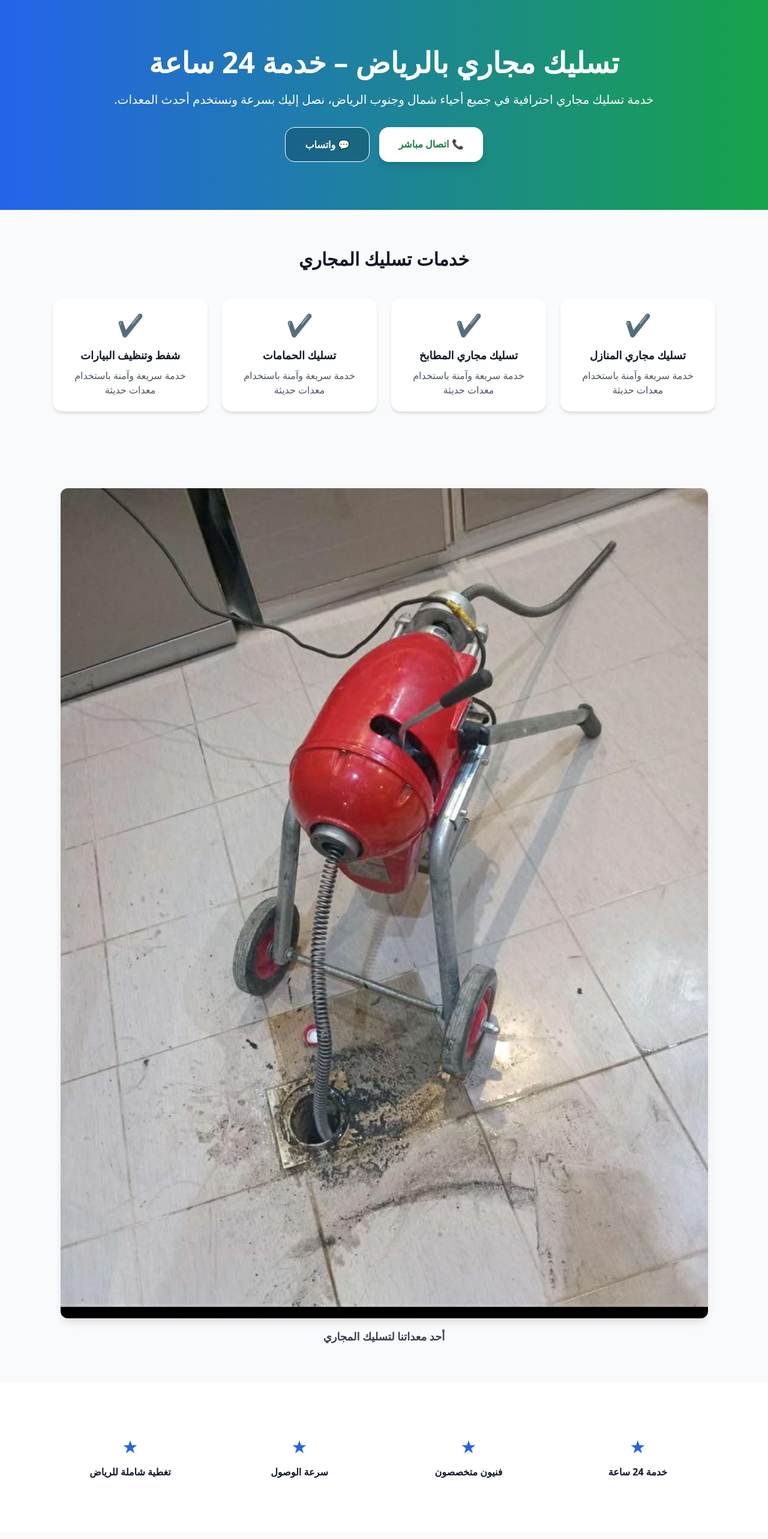
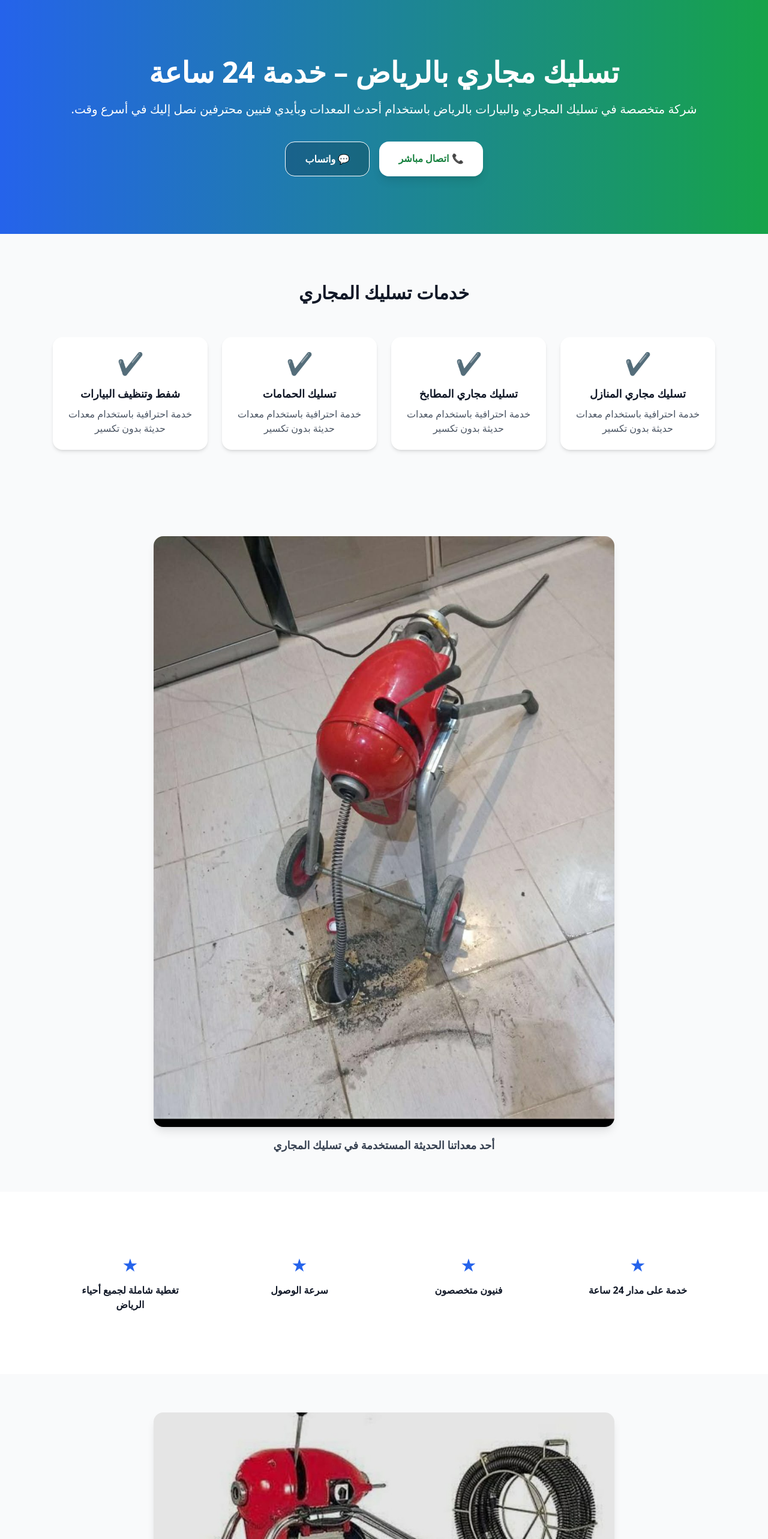
Before and after one commit to youssefahmed59/taslik-majari-riyadh, a Next.js app: page / in a window 1280 px wide. Shown: the top 2566 px of the page at 60% size. Built offline with nearby package versions, Linux system fonts and the light colour scheme.

Commit message:
Refactor Home page content and layout
Updated text and structure for better clarity and professionalism in the service description. Adjusted layout and styling for sections to enhance user experience.

```diff
--- a/app/page.jsx
+++ b/app/page.jsx
@@ -1,15 +1,18 @@
 export default function Home() {
   return (
     <main className="bg-gray-50">
+
       {/* Hero Section */}
       <section className="bg-gradient-to-l from-green-600 to-blue-600 text-white">
-        <div className="max-w-6xl mx-auto px-6 py-20 text-center">
+        <div className="max-w-6xl mx-auto px-6 py-24 text-center">
           <h1 className="text-4xl md:text-5xl font-extrabold mb-6">
             تسليك مجاري بالرياض – خدمة 24 ساعة
           </h1>
-          <p className="text-lg md:text-xl mb-8 leading-relaxed">
-            خدمة تسليك مجاري احترافية في جميع أحياء شمال وجنوب الرياض، نصل إليك بسرعة ونستخدم أحدث المعدات.
+          <p className="text-lg md:text-xl mb-10 leading-relaxed">
+            شركة متخصصة في تسليك المجاري والبيارات بالرياض باستخدام أحدث المعدات
+            وبأيدي فنيين محترفين نصل إليك في أسرع وقت.
           </p>
+
           <div className="flex justify-center gap-4 flex-wrap">
             <a
               href="tel:0551316892"
@@ -28,8 +31,11 @@ export default function Home() {
       </section>
 
       {/* Services */}
-      <section className="max-w-6xl mx-auto px-6 py-16">
-        <h2 className="text-3xl font-bold text-center mb-12">خدمات تسليك المجاري</h2>
+      <section className="max-w-6xl mx-auto px-6 py-20">
+        <h2 className="text-3xl font-bold text-center mb-14">
+          خدمات تسليك المجاري
+        </h2>
+
         <div className="grid grid-cols-1 md:grid-cols-2 lg:grid-cols-4 gap-6">
           {[
             "تسليك مجاري المنازل",
@@ -42,27 +48,36 @@ export default function Home() {
               className="bg-white rounded-2xl shadow-md p-6 text-center hover:shadow-xl transition"
             >
               <div className="text-green-600 text-4xl mb-4">✔</div>
-              <h3 className="font-bold text-lg">{service}</h3>
-              <p className="text-gray-600 mt-2">خدمة سريعة وآمنة باستخدام معدات حديثة</p>
+              <h3 className="font-bold text-lg mb-2">{service}</h3>
+              <p className="text-gray-600">
+                خدمة احترافية باستخدام معدات حديثة بدون تكسير
+              </p>
             </div>
           ))}
         </div>
       </section>
 
-      {/* Equipment Image */}
+      {/* Equipment Image 1 */}
       <section className="max-w-6xl mx-auto px-6 py-16 text-center">
         <img
           src="/images/bee3f4c2-413c-4665-83ef-989ef7640f14.jfif"
-          alt="أحد معداتنا لتسليك المجاري"
-          className="mx-auto rounded-xl shadow-lg mb-4"
+          alt="أحد معداتنا الحديثة لتسليك المجاري بالرياض"
+          className="mx-auto rounded-2xl shadow-lg mb-4 max-w-3xl"
         />
-        <p className="text-gray-700 font-semibold text-lg">أحد معداتنا لتسليك المجاري</p>
+        <p className="text-gray-700 font-semibold text-lg">
+          أحد معداتنا الحديثة المستخدمة في تسليك المجاري
+        </p>
       </section>
 
-      {/* Trust */}
-      <section className="bg-white py-16">
+      {/* Trust Section */}
+      <section className="bg-white py-20">
         <div className="max-w-6xl mx-auto px-6 grid grid-cols-1 md:grid-cols-4 gap-6 text-center">
-          {["خدمة 24 ساعة", "فنيون متخصصون", "سرعة الوصول", "تغطية شاملة للرياض"].map((item) => (
+          {[
+            "خدمة على مدار 24 ساعة",
+            "فنيون متخصصون",
+            "سرعة الوصول",
+            "تغطية شاملة لجميع أحياء الرياض",
+          ].map((item) => (
             <div key={item} className="p-6">
               <div className="text-blue-600 text-3xl mb-3">★</div>
               <p className="font-semibold">{item}</p>
@@ -70,51 +85,67 @@ export default function Home() {
           ))}
         </div>
       </section>
-     {/* صورة معدات إضافية */}
+    {/* صورة إضافية للخدمة */}
+    <section className="max-w-6xl mx-auto px-6 py-16 text-center">
+      <img
+        src="/images/13.jpg"
+        alt="معدات متطورة لتسليك المجاري بالرياض"
+        className="mx-auto rounded-2xl shadow-lg max-w-3xl"
+      />
+     <p className="mt-4 text-gray-700 text-lg">
+    نستخدم تقنيات متقدمة ومعدات حديثة لضمان أفضل نتيجة بأسرع وقت
+    </p>
+</section>
+
+
+      {/* Equipment Image 2 */}
       <section className="max-w-6xl mx-auto px-6 py-16 text-center">
         <img
           src="/images/12.png"
-    alt="معدات تسليك مجاري متطورة بالرياض"
+          alt="معدات متطورة لتسليك المجاري بالرياض"
           className="mx-auto rounded-2xl shadow-lg max-w-3xl"
         />
+        <p className="mt-4 text-gray-700 text-lg">
+          نستخدم أحدث التقنيات والمعدات لضمان أفضل نتيجة بأسرع وقت
+        </p>
+      </section>
 
-</section>
-      {/* محتوى تعريفي */}
-<section className="max-w-6xl mx-auto px-6 py-16 leading-relaxed text-gray-800">
-  <h2 className="text-3xl font-bold mb-6 text-center">
+      {/* About Content */}
+      <section className="max-w-6xl mx-auto px-6 py-20 leading-relaxed text-gray-800">
+        <h2 className="text-3xl font-bold mb-8 text-center">
           شركة تسليك مجاري بالرياض
         </h2>
 
         <p className="mb-6 text-lg">
-    تُعد شركتنا من أفضل شركات تسليك المجاري بالرياض، حيث نقدم خدمات متكاملة
-    باستخدام أحدث الأجهزة والمعدات الحديثة التي تضمن حل المشكلة من جذورها
-    دون أي أضرار على شبكة الصرف الصحي.
+          تُعد شركتنا من الشركات الرائدة في مجال تسليك المجاري بالرياض، حيث
+          اكتسبنا ثقة عملائنا من خلال تقديم خدمات عالية الجودة تعتمد على
+          أحدث المعدات والتقنيات الحديثة.
         </p>
 
         <p className="mb-6 text-lg">
-    نمتلك فريق عمل متخصص ومدرب على أعلى مستوى للتعامل مع جميع أنواع انسداد
-    المجاري سواء في المنازل أو الفلل أو المباني التجارية، مع سرعة في الوصول
-    إلى جميع أحياء شمال وجنوب الرياض.
+          نوفر حلولًا متكاملة لمشاكل انسداد المجاري والبيارات دون تكسير،
+          مع سرعة استجابة تغطي جميع أحياء شمال وجنوب الرياض على مدار الساعة.
         </p>
 
         <p className="text-lg">
-    هدفنا هو تقديم خدمة موثوقة وسريعة مع الحفاظ على أعلى معايير الجودة
-    والسلامة، مما جعلنا الخيار الأول للكثير من العملاء في الرياض.
+          نحرص دائمًا على تقديم أسعار تنافسية مع ضمان على الخدمة، مما يجعلنا
+          الخيار الأمثل لكل من يبحث عن خدمة موثوقة وسريعة.
         </p>
       </section>
 
+      {/* Areas */}
+      <section className="max-w-6xl mx-auto px-6 py-20">
+        <h2 className="text-3xl font-bold text-center mb-12">
+          نخدم جميع أحياء الرياض
+        </h2>
 
-
-      {/* Areas */}
-      <section className="max-w-6xl mx-auto px-6 py-16">
-        <h2 className="text-3xl font-bold text-center mb-10">نخدم جميع أحياء الرياض</h2>
         <div className="grid grid-cols-2 md:grid-cols-4 gap-4 text-center text-gray-700">
           {[
             "حي النرجس", "حي العارض", "حي الياسمين", "حي الملقا",
             "حي الصحافة", "حي التعاون", "حي إشبيليه", "حي الرمال",
             "حي النهضة", "حي الروضة", "حي اليرموك", "حي المونسية",
             "حي طويق", "حي السويدي", "حي الشفا", "حي ظهرة لبن",
-            "حي العزيزية", "حي الحمراء"
+            "حي العزيزية", "حي الحمراء",
           ].map((area) => (
             <div key={area} className="bg-white rounded-xl p-3 shadow">
               {area}
@@ -124,10 +155,13 @@ export default function Home() {
       </section>
 
       {/* Footer */}
-      <footer className="bg-gray-900 text-white text-center py-10">
-        <p className="mb-2">📞 0551316892 – 0546596882</p>
-        <p>تسليك مجاري بالرياض – نخدم شمال وجنوب الرياض</p>
+      <footer className="bg-gray-900 text-white text-center py-12">
+        <p className="mb-3 text-lg">📞 0551316892 – 0546596882</p>
+        <p className="text-gray-300">
+          تسليك مجاري بالرياض – خدمة سريعة وموثوقة على مدار 24 ساعة
+        </p>
       </footer>
+
     </main>
   );
 }
```
Lines whose indentation alone changed are shown as unchanged.
